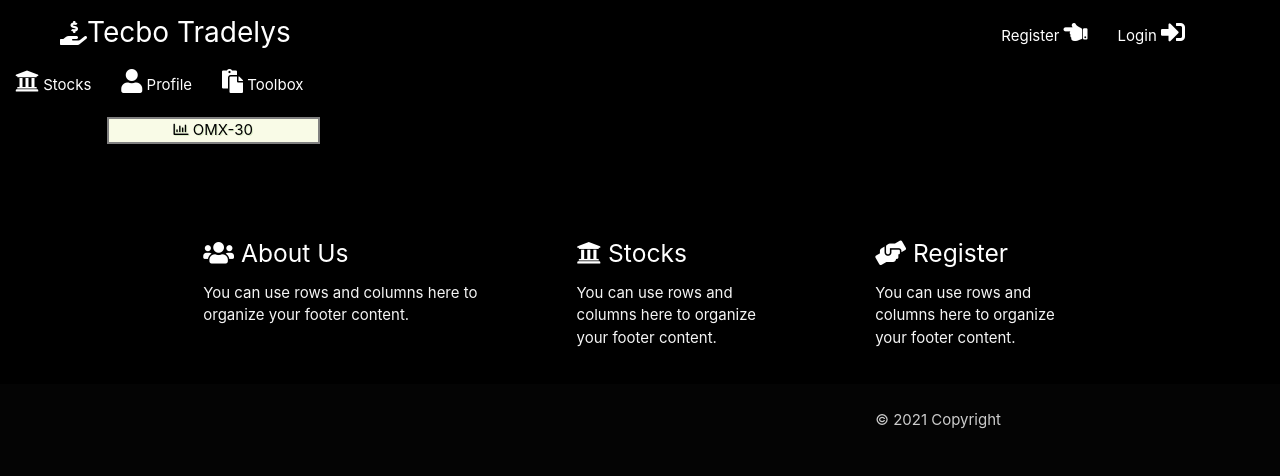
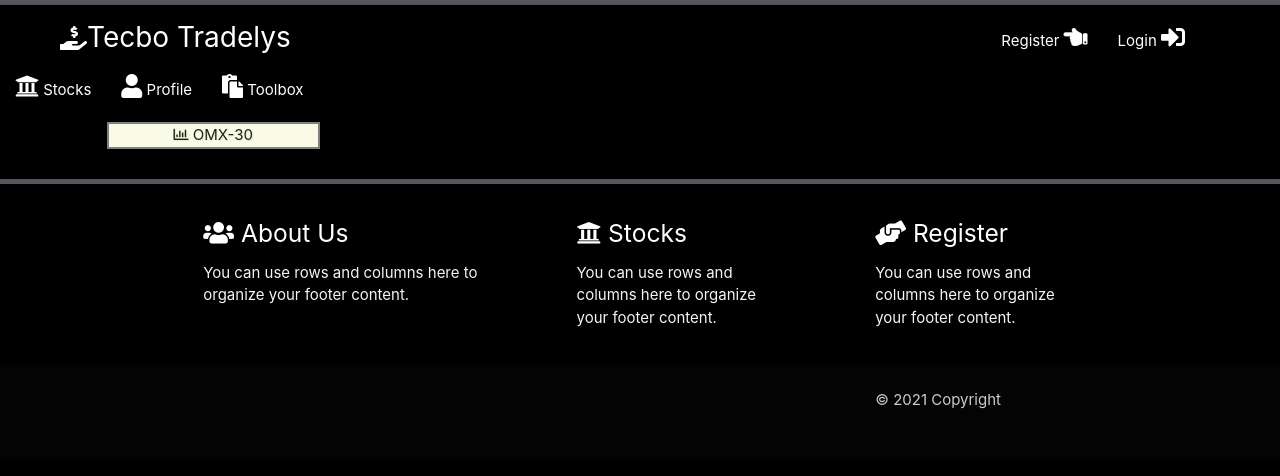
Before and after one commit to GurraT/Totebo-Trading, a Flask app: page /omx in a window 1280 px wide. Shown: the top 476 px of the page. Run offline with Flask 2, Linux system fonts and the light colour scheme; some libraries are stand-ins or nearby versions.

```diff
--- a/app.py
+++ b/app.py
@@ -8,6 +8,7 @@ from werkzeug.security import generate_password_hash, check_password_hash
 if os.path.exists("env.py"):
     import env
 
+
 app = Flask(__name__)
 
 app.config["MONGO_DBNAME"] = os.environ.get("MONGO_DBNAME")
@@ -16,15 +17,14 @@ app.secret_key = os.environ.get("SECRET_KEY")
 
 mongo = PyMongo(app)
 
-
 @app.route("/")
 @app.route("/get_stockinfo")
 def get_stockinfo():
-    stockinfo=list(mongo.db.stockinfo.find())
-    return render_template("stockmarket.html",stockinfo=stockinfo)
+    stockinfo = list(mongo.db.stockinfo.find())
+    return render_template("stockmarket.html", stockinfo=stockinfo)
 
 
-@app.route("/register", methods=["GET","POST"])
+@app.route("/register", methods=["GET", "POST"])
 def register():
     if request.method == "POST":
         # check if user already exists in DB
@@ -35,17 +35,18 @@ def register():
             flash('User already exists in the system')
             return redirect(url_for("register"))
 
-        credential = {
+        register = {
             "username": request.form.get("username").lower(),
             "telephone": request.form.get("telephone"),
             "email": request.form.get("email"),
             "password": generate_password_hash(request.form.get("password"))
         }
-        mongo.db.users.insert_one(credential)
+        mongo.db.users.insert_one(register)
 
         # put the user into a session cokie
         session["user"] = request.form.get("username").lower()
         flash('Welcome your request have been received !')
+        return redirect(url_for("profile", username=session["user"]))
 
     return render_template("register.html")
 
--- a/static/css/style.css
+++ b/static/css/style.css
@@ -4,7 +4,9 @@ body{
 }
 
 header{
-    padding-bottom: 40px;
+    padding-bottom: 10px;
+    border-bottom: #545760 5px solid;
+    border-top: #545760 5px solid;
 }
 
 .logo{
@@ -17,10 +19,7 @@ header{
 }
 
 .omx{
-    background-color: #f9fbe7
-
-    ;
-    color: black;
+    background-color: #f9fbe7;
     text-shadow: 1px 1px #dcedc8;
     text-align: center;
     border:gray 2px solid;
@@ -62,6 +61,8 @@ header{
     margin-top: 0px;
 }
 
+
+
 /*Register page*/
 
 .registerpage{
--- a/templates/base.html
+++ b/templates/base.html
@@ -35,7 +35,7 @@
   </header>
       {% block header %}
         {% endblock %}
-  <section>
+  <section class="white-text">
 
   </section>
     {% block content %}
```
Also changed, not shown: static/img/pexels-pixabay-210600.jpg (added).
